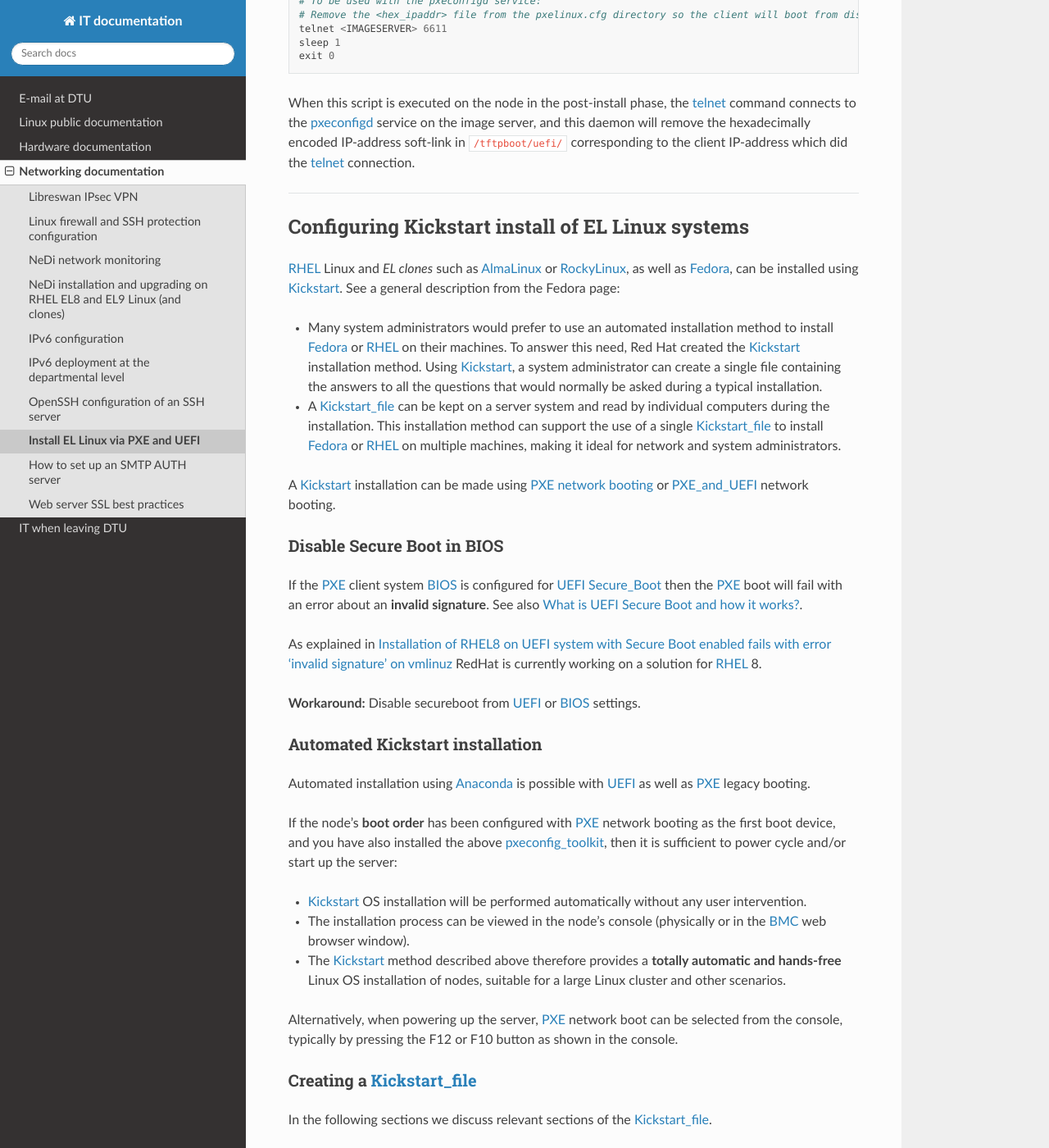
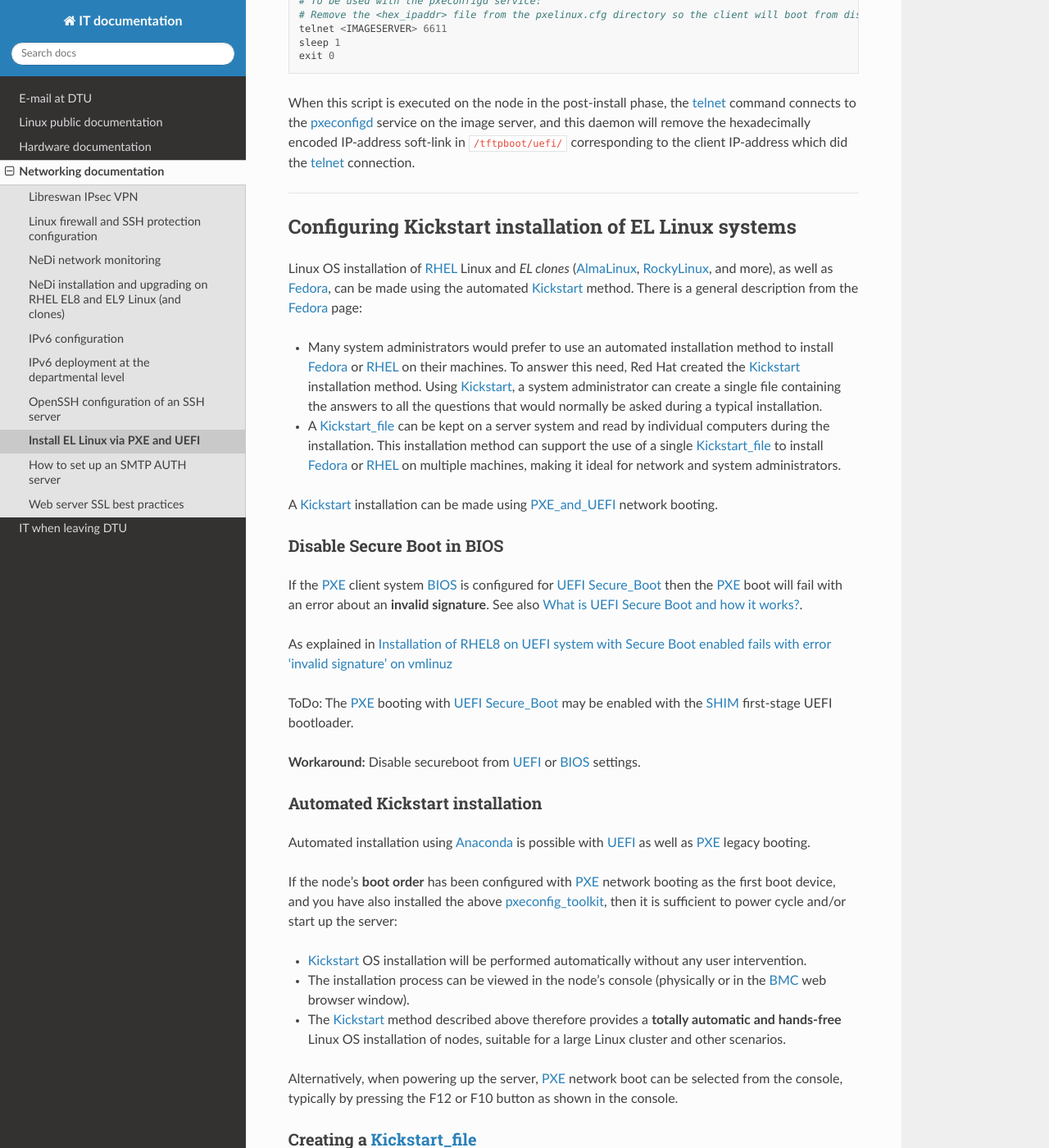
Before and after one commit to OleHolmNielsen/ITwiki, a Sphinx documentation site: the page built from docs/PXE_and_UEFI.rst, in a window 1280 px wide and 1400 px high, scrolled down 9642 px. Shown: the whole window at 82% size. Built offline with Sphinx 7.4.7 and the Read the Docs theme 3.1.0, drawn with Linux system fonts in a browser that asks for light colours; some of the changed text lies outside the part shown.

Commit message:
Add link to SHIM.  Minor edits

```diff
--- a/docs/PXE_and_UEFI.rst
+++ b/docs/PXE_and_UEFI.rst
@@ -457,11 +457,13 @@
 
 =======================================================================================================
 
-Configuring Kickstart install of EL Linux systems
+Configuring Kickstart installation of EL Linux systems
 ================================================================
 
-RHEL_ Linux and *EL clones* such as AlmaLinux_ or RockyLinux_, as well as Fedora_, can be installed using Kickstart_.
-See a general description from the Fedora page:
+Linux OS installation of RHEL_ Linux and *EL clones* (AlmaLinux_, RockyLinux_, and more),
+as well as Fedora_,
+can be made using the automated Kickstart_ method.
+There is a general description from the Fedora_ page:
 
 * Many system administrators would prefer to use an automated installation method to install Fedora_ or RHEL_ on their machines.
   To answer this need, Red Hat created the Kickstart_ installation method.
@@ -471,7 +473,7 @@
   This installation method can support the use of a single Kickstart_file_ to install Fedora_ or RHEL_ on multiple machines,
   making it ideal for network and system administrators.
 
-A Kickstart_ installation can be made using :ref:`PXE-booting` or PXE_and_UEFI_ network booting.
+A Kickstart_ installation can be made using PXE_and_UEFI_ network booting.
 
 Disable Secure Boot in BIOS
 ---------------------------
@@ -481,11 +483,13 @@
 See also `What is UEFI Secure Boot and how it works? <https://access.redhat.com/articles/5254641>`_.
 
 As explained in `Installation of RHEL8 on UEFI system with Secure Boot enabled fails with error 'invalid signature' on vmlinuz <https://access.redhat.com/solutions/3771941>`_
-RedHat is currently working on a solution for RHEL_ 8.
+
+ToDo: The PXE_ booting with UEFI_ Secure_Boot_ may be enabled with the SHIM_ first-stage UEFI bootloader.
 
 **Workaround:** Disable secureboot from UEFI_ or BIOS_ settings.
 
 .. _Secure_Boot: https://en.wikipedia.org/wiki/Unified_Extensible_Firmware_Interface#SECURE-BOOT
+.. _SHIM: https://github.com/rhboot/shim/blob/main/README.md
 
 Automated Kickstart installation
 -----------------------------------
```
